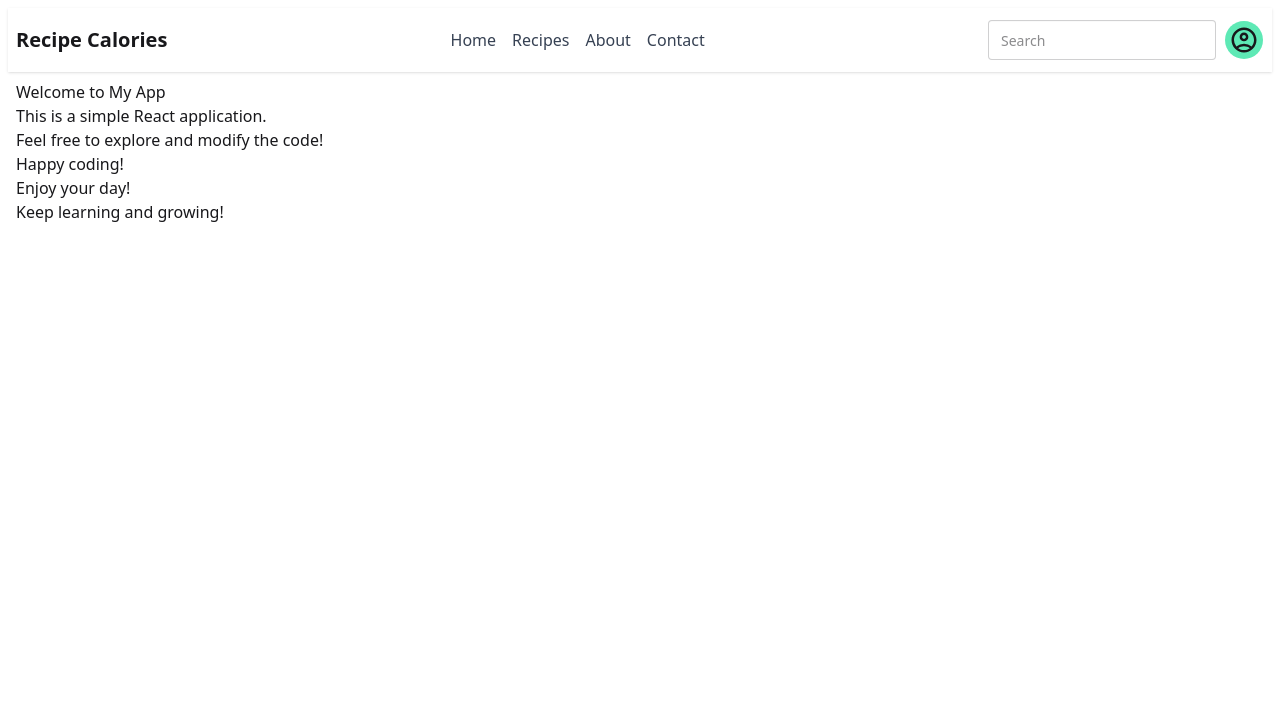
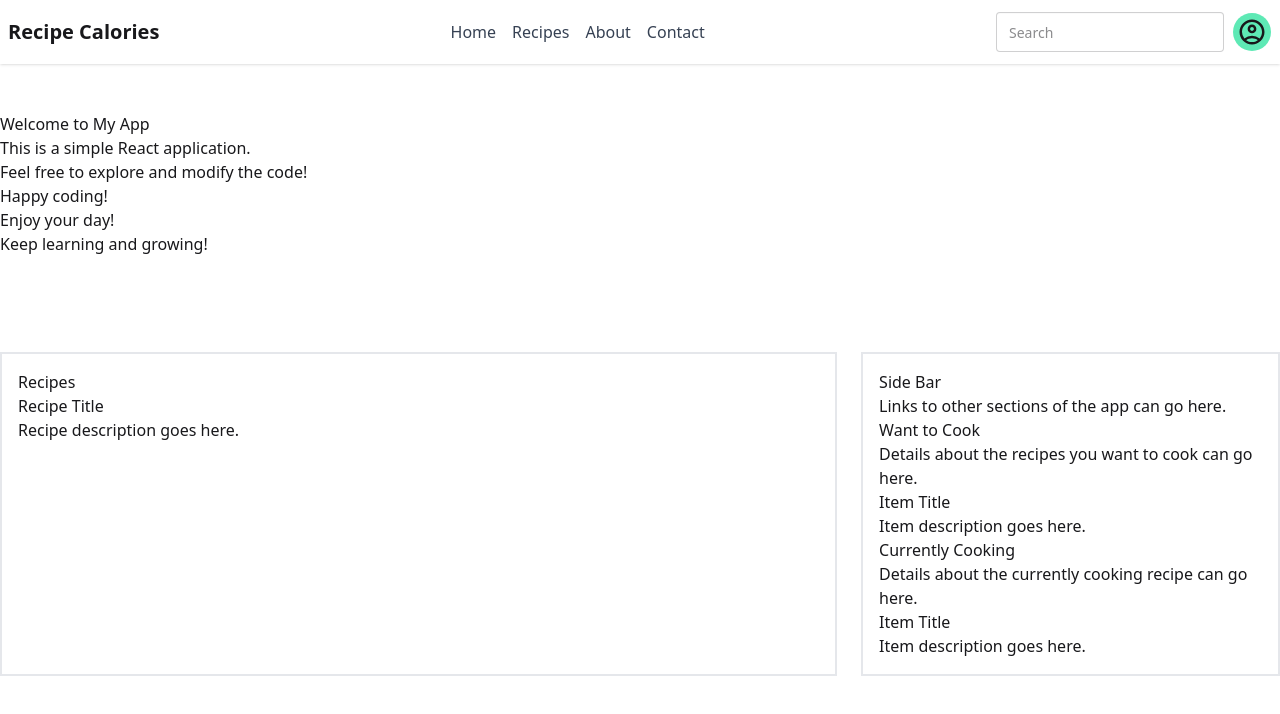
Before and after one commit to Minhajh2o/chefs-table, a React (Vite) app: page / in a window 1280 px wide. Shown: the top 714 px of the page. Built offline with nearby package versions, Linux system fonts and the light colour scheme.

Commit message:
Basic components and structer created.

```diff
--- a/src/App.jsx
+++ b/src/App.jsx
@@ -1,17 +1,23 @@
+import Banner from "./components/banner/Banner";
 import Header from "./components/header/Header";
+import Recipes from "./components/recipes/Recipes";
+import SideBar from "./components/side bar/SideBar";
 
 function App() {
   return (
     <>
-      <div className="container max-w-7xl mx-auto p-2">
+      <div className="container max-w-7xl mx-auto">
         <Header />
-        <div className="p-2">
-          <h1>Welcome to My App</h1>
-          <p>This is a simple React application.</p>
-          <p>Feel free to explore and modify the code!</p>
-          <p>Happy coding!</p>
-          <p>Enjoy your day!</p>
-          <p>Keep learning and growing!</p>
+          <div className="mt-12 mb-24">
+            <Banner />
+          </div>
+        <div className="flex flex-col md:flex-row gap-6">
+          <div className="md:w-2/3 border-2 border-gray-200 p-4">
+            <Recipes />
+          </div>
+          <div className="md:w-1/3 border-2 border-gray-200 p-4">
+            <SideBar />
+          </div>
         </div>
       </div>
     </>
--- /dev/null
+++ b/src/components/banner/Banner.jsx
@@ -0,0 +1,16 @@
+import React from 'react';
+
+const Banner = () => {
+    return (
+        <div>
+            <h1>Welcome to My App</h1>
+            <p>This is a simple React application.</p>
+            <p>Feel free to explore and modify the code!</p>
+            <p>Happy coding!</p>
+            <p>Enjoy your day!</p>
+            <p>Keep learning and growing!</p>
+        </div>
+    );
+};
+
+export default Banner;
--- /dev/null
+++ b/src/components/currently_coocking/CurrentlyCooking.jsx
@@ -0,0 +1,14 @@
+import React from 'react';
+import Item from '../item/Item';
+
+const CurrentlyCooking = () => {
+    return (
+        <div>
+            <h2>Currently Cooking</h2>
+            <p>Details about the currently cooking recipe can go here.</p>
+            <Item />
+        </div>
+    );
+};
+
+export default CurrentlyCooking;
--- /dev/null
+++ b/src/components/item/Item.jsx
@@ -0,0 +1,12 @@
+import React from 'react';
+
+const Item = () => {
+    return (
+        <div>
+            <h3>Item Title</h3>
+            <p>Item description goes here.</p>
+        </div>
+    );
+};
+
+export default Item;
--- /dev/null
+++ b/src/components/recipe/Recipe.jsx
@@ -0,0 +1,12 @@
+import React from 'react';
+
+const Recipe = () => {
+    return (
+        <div>
+            <h2>Recipe Title</h2>
+            <p>Recipe description goes here.</p>
+        </div>
+    );
+};
+
+export default Recipe;
--- /dev/null
+++ b/src/components/recipes/Recipes.jsx
@@ -0,0 +1,13 @@
+import React from 'react';
+import Recipe from '../recipe/Recipe';
+
+const Recipes = () => {
+    return (
+        <div>
+            <h1>Recipes</h1>
+            <Recipe />
+        </div>
+    );
+};
+
+export default Recipes;
--- /dev/null
+++ b/src/components/side bar/SideBar.jsx
@@ -0,0 +1,16 @@
+import React from 'react';
+import WantToCook from '../want_to_cook/WantToCook';
+import CurrentlyCooking from '../currently_coocking/CurrentlyCooking';
+
+const SideBar = () => {
+    return (
+        <div>
+            <h2>Side Bar</h2>
+            <p>Links to other sections of the app can go here.</p>
+            <WantToCook />
+            <CurrentlyCooking />
+        </div>
+    );
+};
+
+export default SideBar;
--- /dev/null
+++ b/src/components/want_to_cook/WantToCook.jsx
@@ -0,0 +1,14 @@
+import React from 'react';
+import Item from '../item/Item';
+
+const WantToCook = () => {
+    return (
+        <div>
+            <h2>Want to Cook</h2>
+            <p>Details about the recipes you want to cook can go here.</p>
+            <Item />
+        </div>
+    );
+};
+
+export default WantToCook;
```
